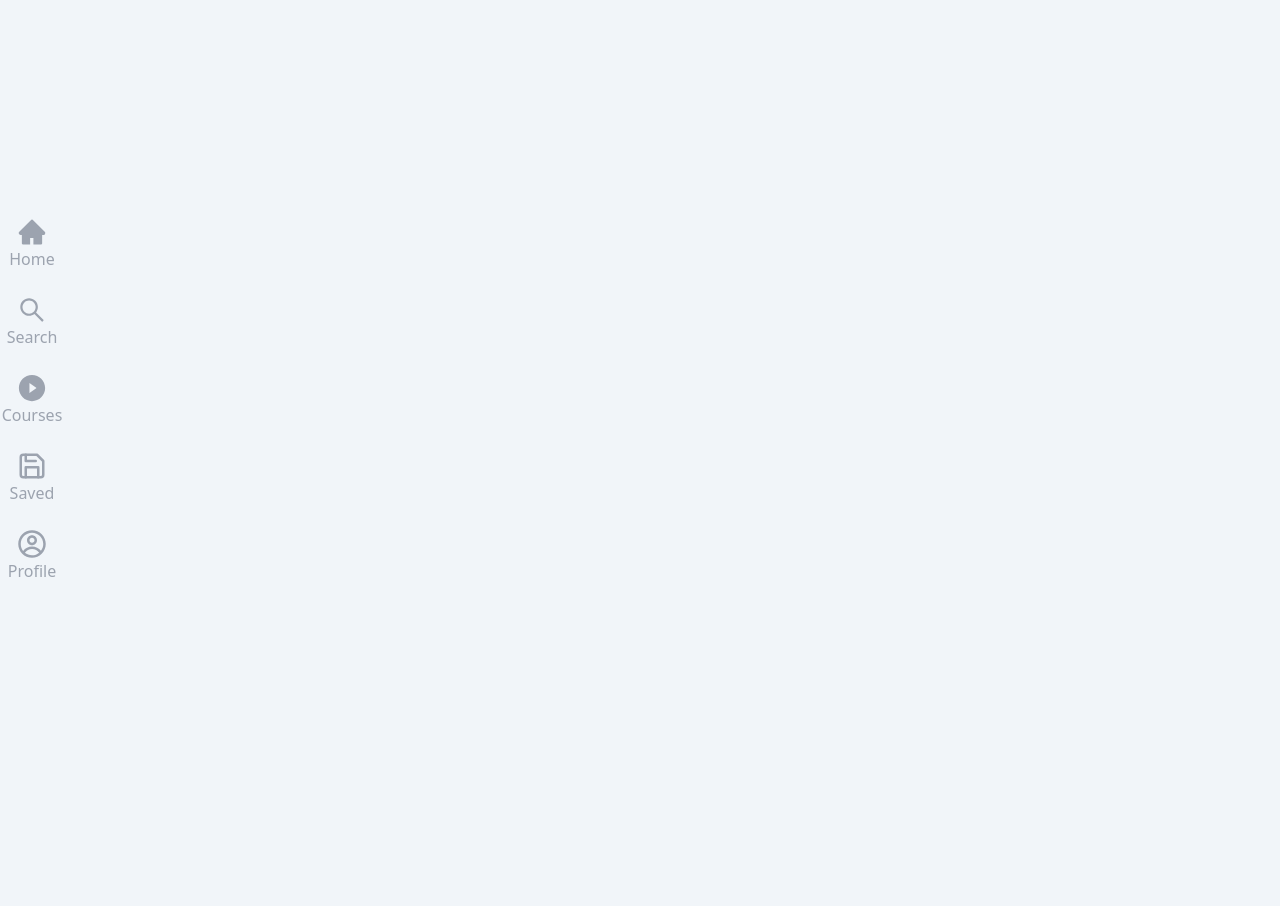
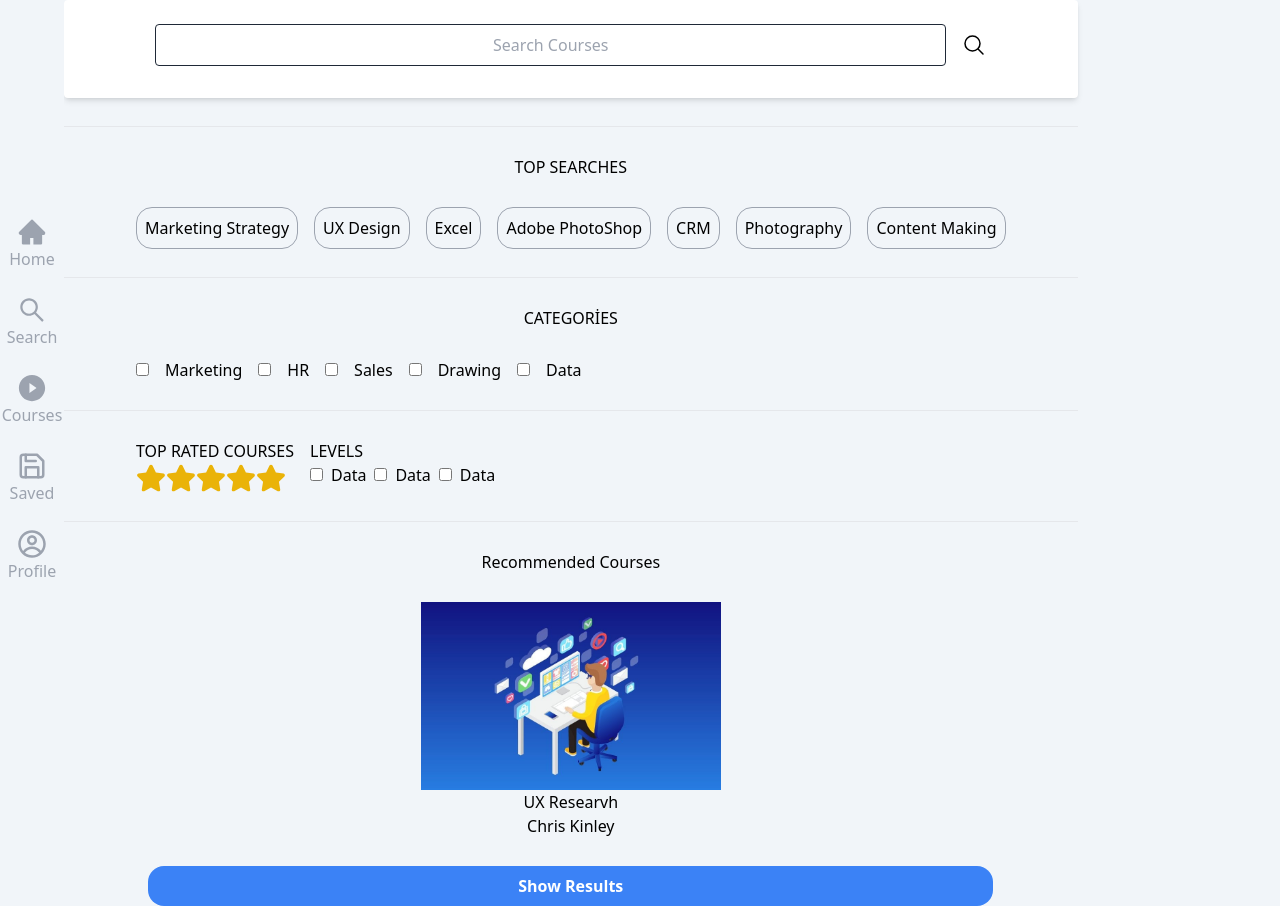
Before and after one commit to 202303-PRM-TR-FEW/CapstoneProject-Team2, a Next.js app: page /search in a window 1280 px wide. Before the commit the page ends 800 px from the top, so only its background shows below. Built offline with nearby package versions, Linux system fonts and the light colour scheme.

Commit message:
added search layout

```diff
--- a/app/search/page.js
+++ b/app/search/page.js
@@ -1,8 +1,133 @@
+"use client";
+import { Checkbox } from "@material-tailwind/react";
+import { FaStar } from "react-icons/fa";
+import  Image from "next/image";
+import  tech from '../../public/assets/tech.jpg';
 
 const page = () => {
   return (
-    <div>
+    <div className=" flex flex-col  gap-7  items-center">
+      <div className=" flex gap-4 bg-white w-full shadow-md rounded px-8 pt-6 pb-8  justify-center items-center">
+        <input
+          className=" text-center  w-10/12 p-2 rounded border border-gray-800 "
+          type="text"
+          placeholder="Search Courses"
+        />
+        <button>
+          <svg
+            xmlns="http://www.w3.org/2000/svg"
+            fill="none"
+            viewBox="0 0 24 24"
+            strokeWidth={1.5}
+            stroke="currentColor"
+            className="w-6 h-6"
+          >
+            <path
+              strokeLinecap="round"
+              strokeLinejoin="round"
+              d="M21 21l-5.197-5.197m0 0A7.5 7.5 0 105.196 5.196a7.5 7.5 0 0010.607 10.607z"
+            />
+          </svg>
+        </button>
+      </div>
+      <hr className="w-full " />
+      <h1>TOP SEARCHES</h1>
+      <div className="flex flex-col gap-4 w-full  ml-36 md:flex md:flex-row ">
+        <div className=" md:flex md:gap-4">
+          <button className=" border  border-gray-400 p-2 rounded-2xl">
+            Marketing Strategy
+          </button>
+          <button className=" border  border-gray-400 p-2 rounded-2xl">
+            UX Design
+          </button>
+        </div>
+        <div className=" md:flex md:gap-4">
+          <button className=" border  border-gray-400 p-2 rounded-2xl">
+            Excel
+          </button>
+          <button className=" border  border-gray-400 p-2 rounded-2xl">
+            Adobe PhotoShop
+          </button>
+          <button className=" border  border-gray-400 p-2 rounded-2xl">
+            CRM
+          </button>
+        </div>
+        <div className=" md:flex md:gap-4">
+          <button className=" border  border-gray-400 p-2 rounded-2xl">
+            Photography
+          </button>
+          <button className=" border  border-gray-400 p-2 rounded-2xl">
+            Content Making
+          </button>
+        </div>
+      </div>
+      <hr className="w-full " />
+      <h1>CATEGORİES</h1>
+      <div className="flex flex-col gap-4 w-full  ml-36 md:flex md:flex-row">
+        <label className="">
+          <input type="checkbox" />
+          <span className="ml-4">Marketing</span>
+        </label>
+        <label className="">
+          <input type="checkbox" />
+          <span className="ml-4">HR</span>
+        </label>
+        <label className="">
+          <input type="checkbox" />
+          <span className="ml-4">Sales</span>
+        </label>
+        <label className="">
+          <input type="checkbox" />
+          <span className="ml-4">Drawing</span>
+        </label>
+        <label className="">
+          <input type="checkbox" />
+          <span className="ml-4">Data</span>
+        </label>
+      </div>
+      <hr className="w-full " />
+      <div className="flex flex-col gap-4 w-full  ml-36 md:flex md:flex-row">
+        <div>
+          <h1>TOP RATED COURSES</h1>
+          <div className="flex">
+            <FaStar size={30}  className="text-yellow-500" />
+            <FaStar  size={30} className="text-yellow-500" />
+            <FaStar size={30} className="text-yellow-500" />
+            <FaStar size={30} className="text-yellow-500" />
+            <FaStar size={30}  className="text-yellow-500" />
+          </div>
+        </div>
+        <div>
+          <h1>LEVELS</h1>
+          <div className="flex gap-2">
+            <label className="">
+              <input type="checkbox" />
+              <span className="ml-2">Data</span>
+            </label>
+            <label className="">
+              <input type="checkbox" />
+              <span className="ml-2">Data</span>
+            </label>
+            <label className="">
+              <input type="checkbox" />
+              <span className="ml-2">Data</span>
+            </label>
+          </div>
 
+        </div>
+      </div>
+      <hr className="w-full " />
+      <h1>Recommended Courses</h1>
+      <div >
+        <div className=" flex flex-col text-center">
+          <Image src={tech} alt="tech" width={300} height={300} />
+          <h1>UX Researvh</h1>
+          <p>Chris Kinley</p>
+        </div>
+      </div>
+      <button className="bg-blue-500 hover:bg-blue-700 text-white font-bold py-2 px-4 w-10/12 rounded-2xl">
+        Show Results
+      </button>
     </div>
   );
 };
```
Also changed, not shown: public/assets/tech.jpg (added).
